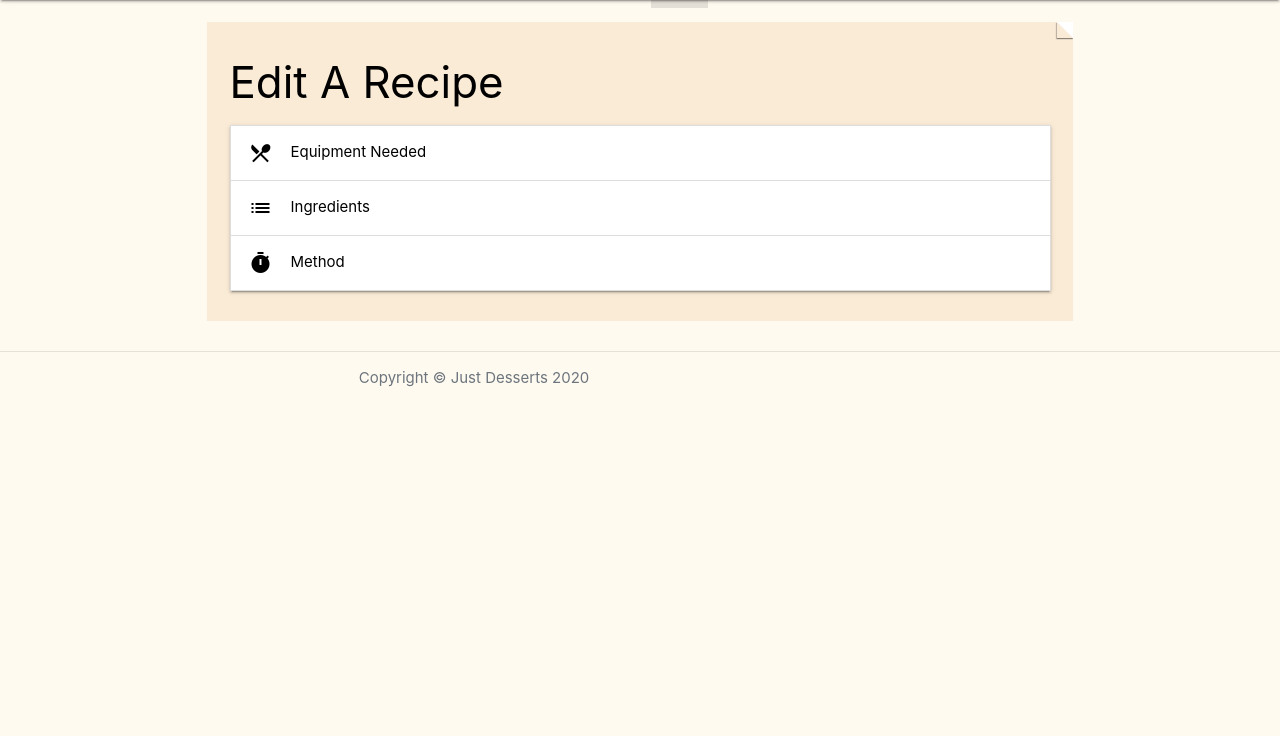
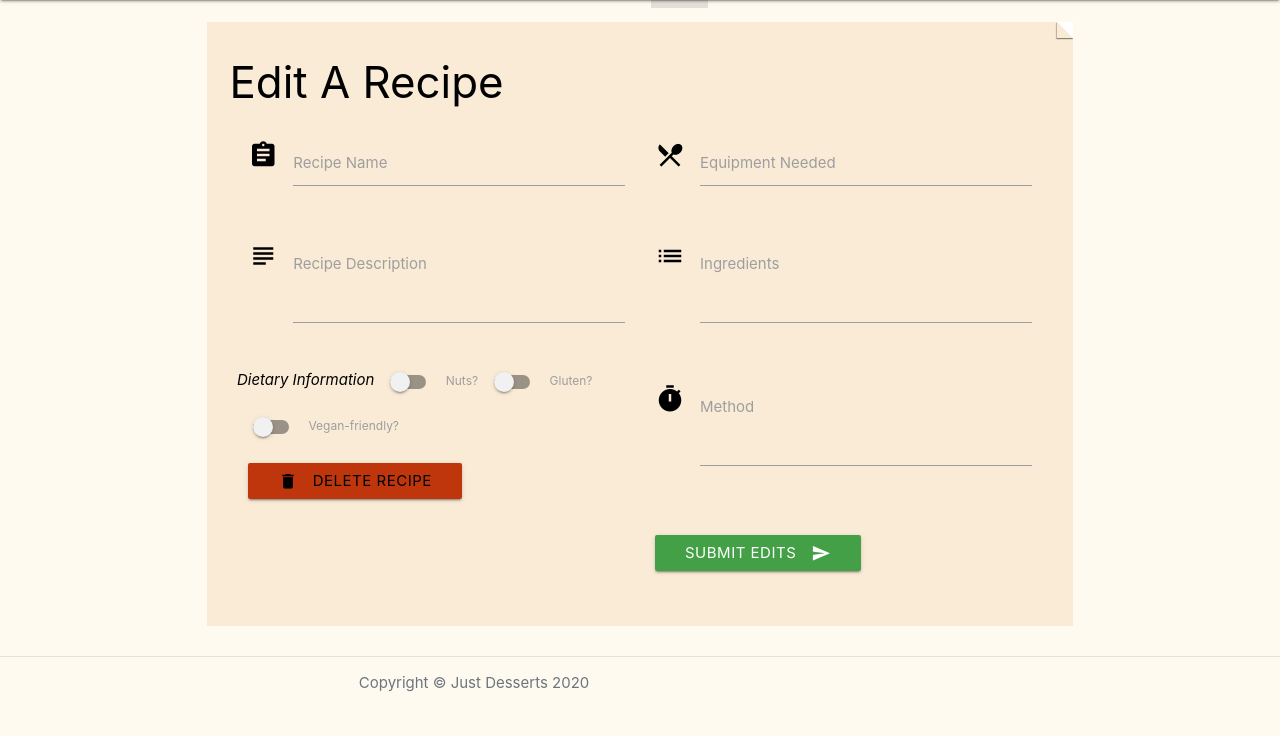
Before and after one commit to pmadden90/milestone-project-3-ci, a Flask app: template templates/editrecipe.html in a window 1280 px wide. Shown: the part 64-800 px from the top of the page. Run offline with Flask 2, Linux system fonts and the light colour scheme; the template is opened without the code that fills it, so the values that code supplies are empty; some libraries are stand-ins or nearby versions.

Commit message:
Fixed edit_recipe.html link

```diff
--- a/app.py
+++ b/app.py
@@ -39,8 +39,22 @@ def edit_recipe(dessert_id):
     all_desserts = mongo.db.desserts.find()
     return render_template('editrecipe.html', recipe=the_recipe, dessert=all_desserts)
 
+@app.route('/update_recipe/<dessert_id>', methods=["POST"])
+def update_recipe(dessert_id):
+    desserts = mongo.db.desserts
+    desserts.update( {'_id: ObjectId(dessert_id)'},
+    {
+        'recipe_name':request.form.get['recipe_name'],
+        'recipe_description':request.form.get['recipe_description'],
+        'ingredients':request.form.get['ingredients'],
+        'equipment_needed':request.form.get['equipment_needed'],
+        'method':request.form.get['method'],
+        'gluten_free':request.form.get['gluten_free'],
+        'contains_nuts':request.form.get['contains_nuts'],
+        'vegan_friendly':request.form.get['vegan_friendly']
+    })
+    return redirect(url_for('get_recipes'))
 
-"""INSERT RECIPE TO MONGODB FUNCTION"""
 @app.route('/insert_recipe', methods=['POST'])
 def insert_recipe():
     desserts = mongo.db.desserts
--- a/static/css/style.css
+++ b/static/css/style.css
@@ -8,7 +8,7 @@ body {
     width: 100%;
     padding: 1em 1.5em;
     margin: 2em auto;
-    color: #000000 !important;
+    color: #000000;
     background-color: #FAEBD7; /*Antique White (Darker than Seashell)*/
     overflow: hidden;
 }
@@ -32,16 +32,18 @@ body {
 /*Button Styling*/
 .btn-small-b {
     line-height: 24px;
-    margin 5px 5px;
+    margin: 5px 5px;
     padding: 0 0.5;
     background-color: blue;
+    color: white !important;
 }
 
 .btn-small-r {
     line-height: 24px;
-    margin 5px 5px;
+    margin: 5px 5px;
     padding: 0 0.5;
-    background-color: red;
+    background-color: red !important;
+    color: white !important;
 }
 
 /*Icon Styling*/
--- a/templates/base.html
+++ b/templates/base.html
@@ -50,7 +50,7 @@
 						<a class="nav-link" href="/add_recipe">Add Recipe</a>
 					</li>
 					<li class="nav-item">
-						<a class="nav-link" href="/edit_recipe/<dessert_id>">Edit Recipe</a>
+						<a class="nav-link" href="/edit_recipe">Edit Recipe</a>
 					</li>
 					<li class="nav-item">
 						<a class="nav-link" href="#">Login</a>
--- a/templates/editrecipe.html
+++ b/templates/editrecipe.html
@@ -1,18 +1,125 @@
 {% extends 'base.html' %} {% block content %}
 
 <h3>Edit A Recipe</h3>
-<ul class="collapsible">
+<div class="container-fluid">
+	<div class="row">
+		<div class="form-left col-md-6">
+			<div class="row">
+				<form action="{{ url_for('edit_recipe', dessert_id=dessert._id)}}" method="POST" class="col s12">
+					<div class="row">
+						<div class="input-field col s12">
+							<i class="material-icons prefix">assignment</i>
+							<input id="recipe_name" name="recipe_name" type="text" class="validate" value="{{dessert.recipe_name}}">
+							<label for="icon_prefix">Recipe Name</label>
+						</div>
+					</div>
+					<div class="row">
+						<div class="input-field col s12">
+							<i class="material-icons prefix">subject</i>
+							<textarea name="recipe_description" id="recipe_description" class="materialize-textarea">{{dessert.recipe_description}}</textarea>
+							<label for="icon_telephone">Recipe Description</label>
+						</div>
+					</div>
+					<div class="row">
+						<span><em>Dietary Information</em></span>
+						<br>
+                        <br>
+						<div class="switch">
+							<label>
+                                {% if dessert.contains_nuts %}
+                                    <input id="contains_nuts" name="contains_nuts" type="checkbox" checked>
+                                {% else %}
+                                    <input id="contains_nuts" name="contains_nuts" type="checkbox">
+                                {% endif %}
+                                <span class="lever"></span>
+                                Nuts?
+                            </label>
+						</div>
+						<div class="switch">
+							<label>
+                                {% if dessert.gluten_free %}
+                                    <input id="gluten_free" name="gluten_free" type="checkbox" checked>
+                                {% else %}
+                                    <input id="gluten_free" name="gluten_free" type="checkbox">
+                                {% endif %}
+                                 <span class="lever"></span>
+                                Gluten?
+                           </label>
+						</div>
+						<div class="switch">
+							<label>
+                                {% if dessert.vegan_friendly %}
+                                    <input id="vegan_friendly" name="vegan_friendly" type="checkbox" checked>
+                                {% else %}
+                                    <input id="vegan_friendly" name="vegan_friendly" type="checkbox">
+                                {% endif %}
+                                <span class="lever"></span>
+                                Vegan-friendly?
+                            </label>
+						</div>
+					</div>
+                    <div class="row">
+                        <div class="col s6">
+			                <a class="btn waves-effect waves-light deep-orange darken-4"><i class="material-icons left">delete</i>Delete Recipe</a>
+                        </div>
+                    </div>
+				</form>
+			</div>
+		</div>
+		<div class="form-right col-md-6">
+			<div class="row">
+				<form action="{{ url_for('edit_recipe', dessert_id=dessert._id)}} " method="POST" class="col s12">
+                    <div class="row">
+						<div class="input-field col s12">
+							<i class="material-icons prefix">local_dining</i>
+							<input id="equipment_needed" name="equipment_needed" type="text" value="{{dessert.equipment_needed}}">
+							<label for="icon_prefix">Equipment Needed</label>
+						</div>
+					</div>
+					<div class="row">
+						<div class="input-field col s12">
+							<i class="material-icons prefix">list</i>
+							<textarea name="ingredients" id="ingredients" class="materialize-textarea"><{{dessert.ingredients}}/textarea>
+							<label for="icon_telephone">Ingredients</label>
+						</div>
+					</div>
+					<div class="row">
+						<div class="input-field col s12">
+							<i class="material-icons prefix">timer</i>
+							<textarea id="method" name="method" type="text" class="materialize-textarea">{{dessert.method}}</textarea>
+							<label for="icon_prefix">Method</label>
+						</div>
+					</div>
+					<!--Unit of Measurements Options<div class="row">
+						<div class="input-field col s12">
+							<i class="material-icons prefix">poll</i>
+							<select id="uom" name="unit_of_measurement">
+                                <option value="" disabled selected>Choose your unit of measurement</option>
+                                {% for uom in units_of_measurement %}
+                                <option value="{{uom.uom_name}}">{{uom.uom_name}}</option>
+                                {% endfor %}
+                            </select>
+							<label>Unit of Measurement</label>
+						</div>
+					</div>-->
+					<br>
+                    <button class="btn waves-effect waves-light green darken-1" type="submit" name="action">Submit Edits
+                            <i class="material-icons right">send</i>
+                    </button>
+                </form>
+			</div>
+		</div>
+    </div>
+</div>
+
+
+<!--<ul class="collapsible">
 	{% for dessert in recipes %}
 	<h1> {{dessert.recipe_name}}</h1>
 	<br>
 	<h3>{{dessert.recipe_description}}</h3>
 	{{dessert.date_submitted}}
-    <div class="col s6">
-        <a class="waves-effect waves-light btn btn-small-b"><i class="material-icons left">edit</i>Edit</a>
-    </div>
-    <div class="col s6">
-        <a class="waves-effect waves-light btn btn-small-r"><i class="material-icons left">delete</i>Delete Recipe</a>
-    </div>
+
 	<li>
 		<div class="collapsible-header"><i class="material-icons">warning</i>Dietary Information</div>
 		<div class="collapsible-body">
@@ -41,4 +148,7 @@
 		<div class="collapsible-body"><span>Instructions for how to cook/bake will be here</span></div>
 	</li>
 </ul>
+<div class="col s6">
+    <a class="waves-effect waves-light btn btn-small-r"><i class="material-icons left">delete</i>Delete Recipe</a>
+</div>-->
 {% endblock %}
```
Also changed, not shown: templates/addrecipe.html (+50 -52 lines), templates/recipes.html (+7 -10 lines).
